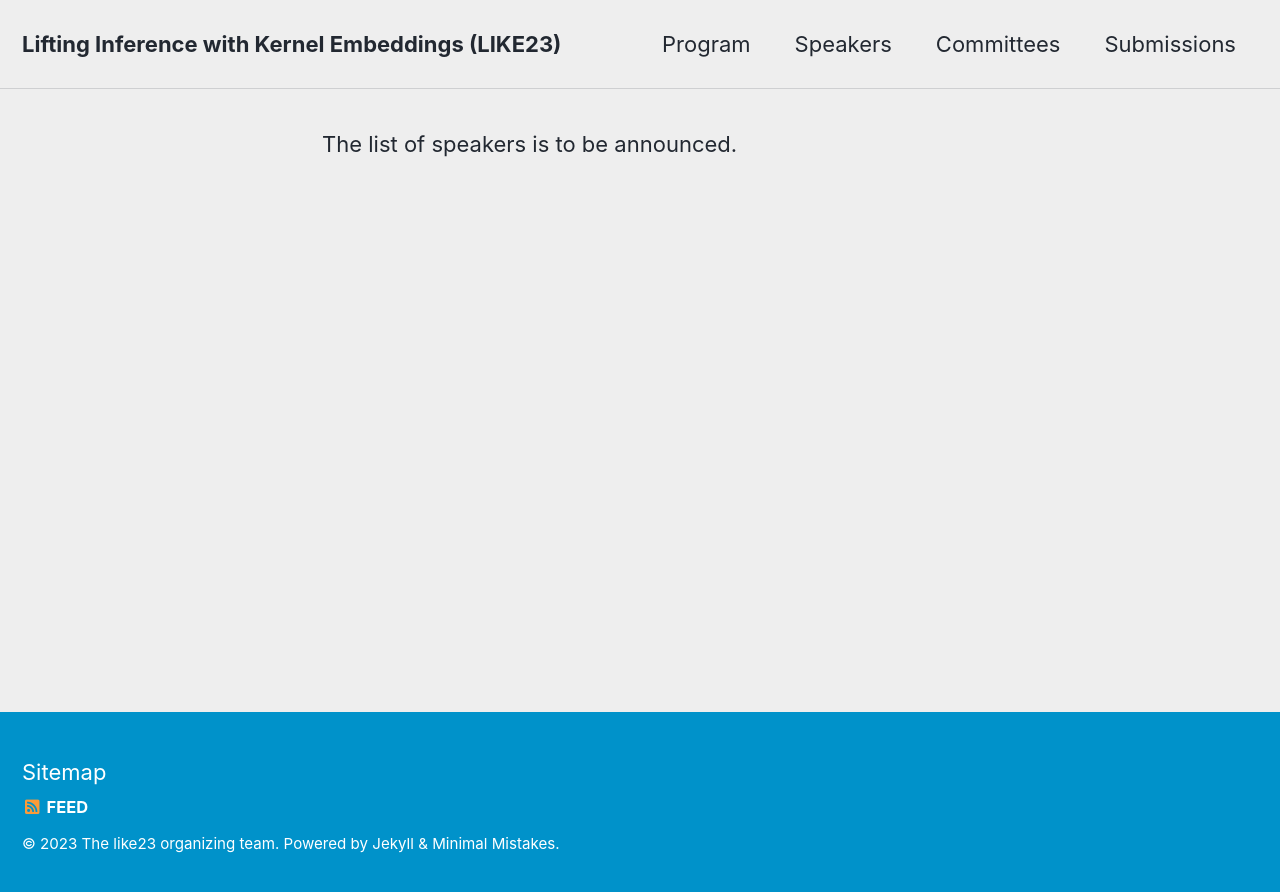
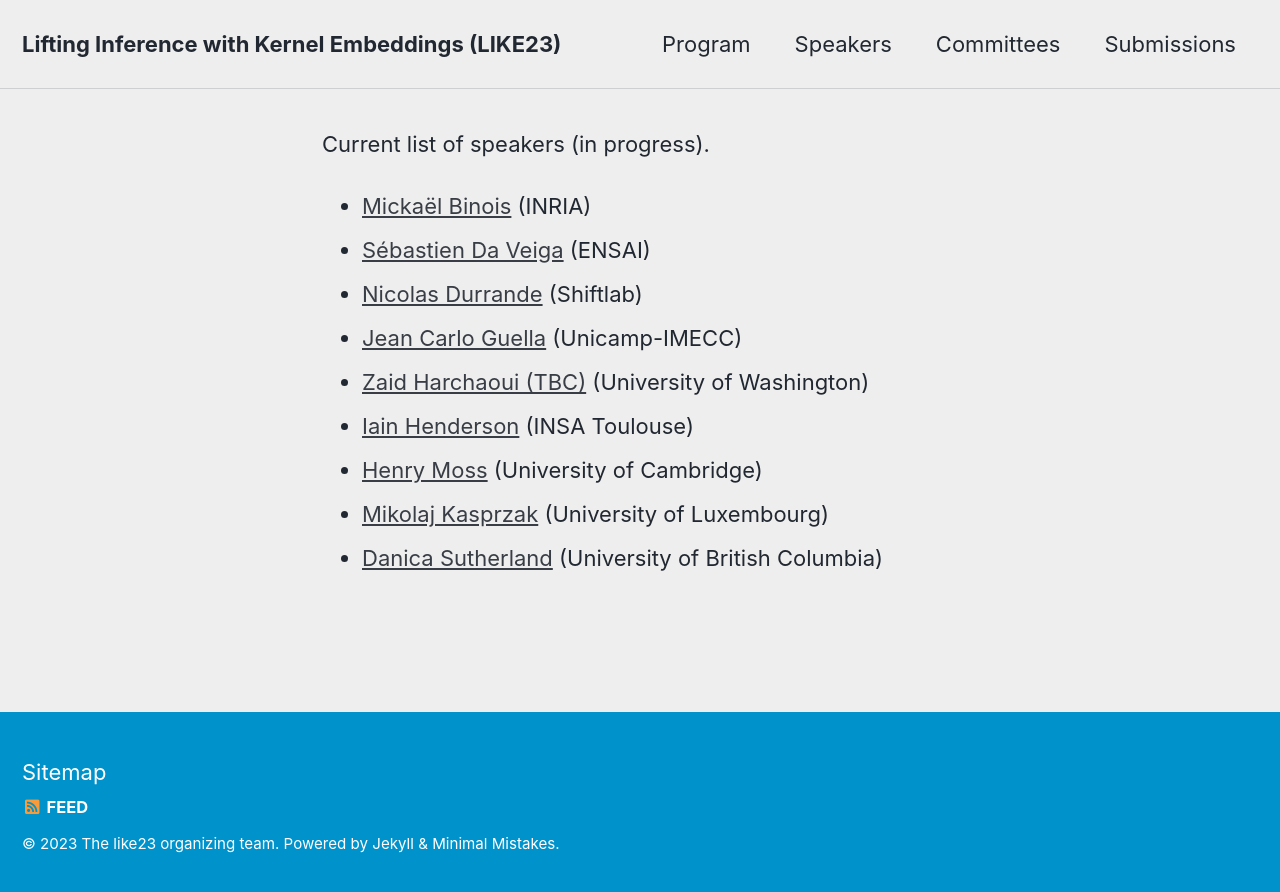
Before and after one commit to LIKE23-Bern/LIKE23-Bern.github.io, a Jekyll site: the page built from _pages/speakers.md, in a window 1280 px wide. Shown: the top 892 px of the page. Built offline with Jekyll 4.4.1, drawn with Linux system fonts in a browser that asks for light colours; cached includes are drawn as plain includes.

Commit message:
Update speakers.md

```diff
--- a/_pages/speakers.md
+++ b/_pages/speakers.md
@@ -5,4 +5,14 @@ description: "LIKE23's speakers"
 permalink: /speakers/
 ---
 
-The list of speakers is to be announced.
+Current list of speakers (in progress).
+
+  * [Mickaël Binois](https://sites.google.com/site/mickaelbinoishomepage/) (INRIA)
+  * [Sébastien Da Veiga](https://ensai.fr/en/equipe/da-veiga-sebastien/) (ENSAI)
+  * [Nicolas Durrande](https://sites.google.com/site/nicolasdurrandehomepage/) (Shiftlab)
+  * [Jean Carlo Guella](https://jeanguella.wixsite.com/jeanguella) (Unicamp-IMECC)
+  * [Zaid Harchaoui (TBC)](https://faculty.washington.edu/zaid/) (University of Washington)
+  * [Iain Henderson](https://www.math.insa-toulouse.fr/fr/le-gmm/annuaire_des_enseignants.html) (INSA Toulouse)
+  * [Henry Moss](https://henrymoss.github.io/) (University of Cambridge)
+  * [Mikolaj Kasprzak](https://www.mikolajkasprzak.com/) (University of Luxembourg)
+  * [Danica Sutherland](https://djsutherland.ml/) (University of British Columbia)
```
